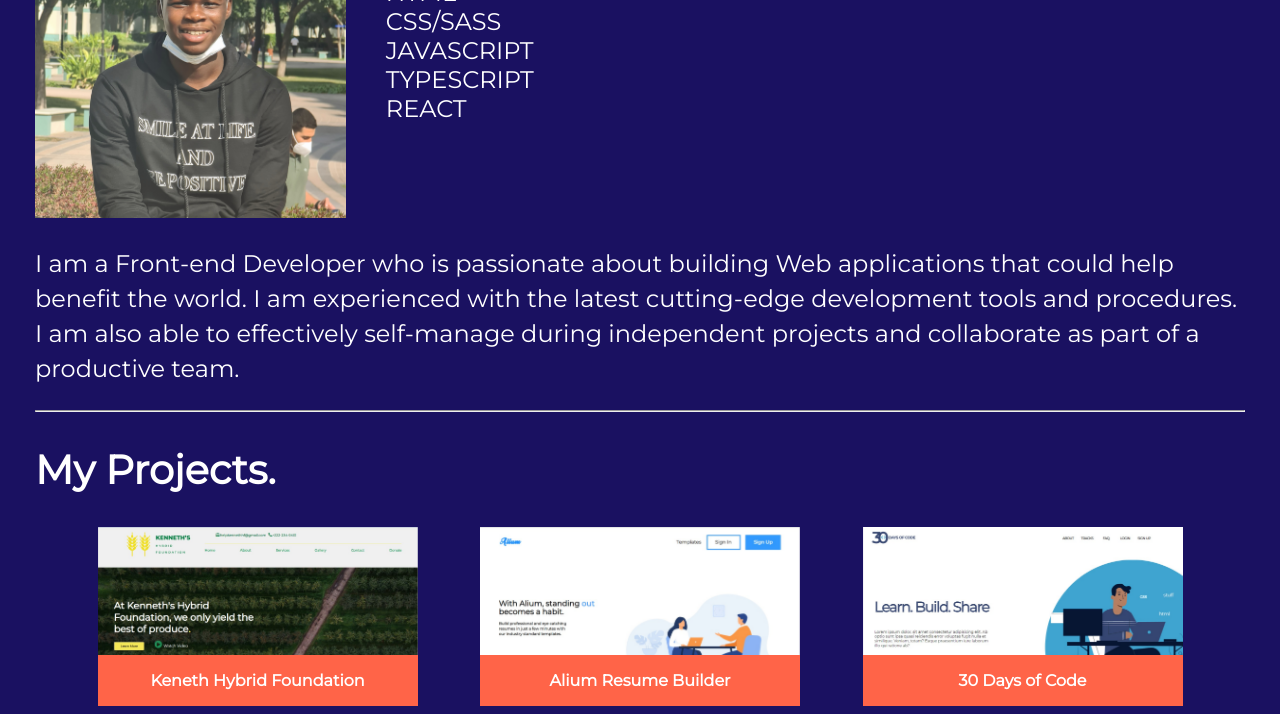
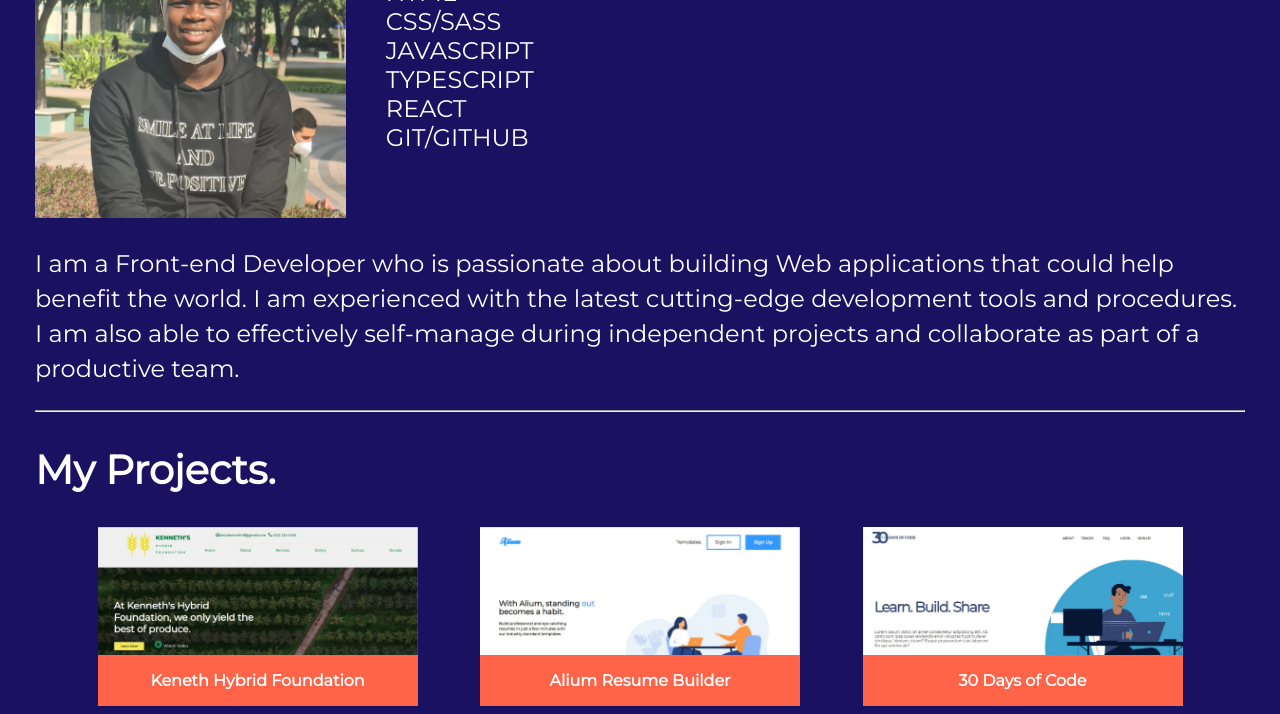
Before and after one commit to Harithmetic1/harithmetic, a plain HTML site: page index.html in a window 1280 px wide. Shown: the part 860-1574 px from the top of the page. Drawn offline with nearby package versions, Linux system fonts and the light colour scheme.

Commit message:
Updated skills and resume

```diff
--- a/index.html
+++ b/index.html
@@ -84,6 +84,7 @@
                         <li>JAVASCRIPT</li>
                         <li>TYPESCRIPT</li>
                         <li>REACT</li>
+                        <li>GIT/GITHUB</li>
                     </ul>
                 </div>
             </div>
```
Also changed, not shown: 1 other file.
